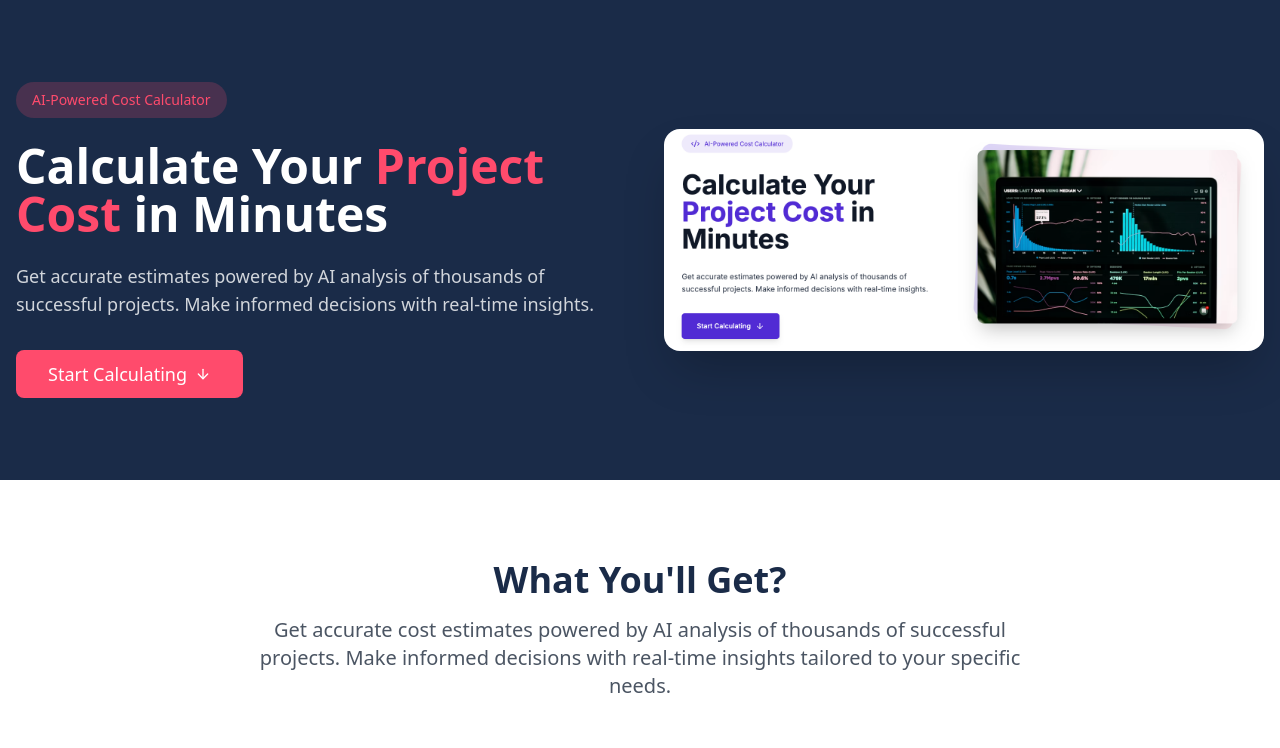
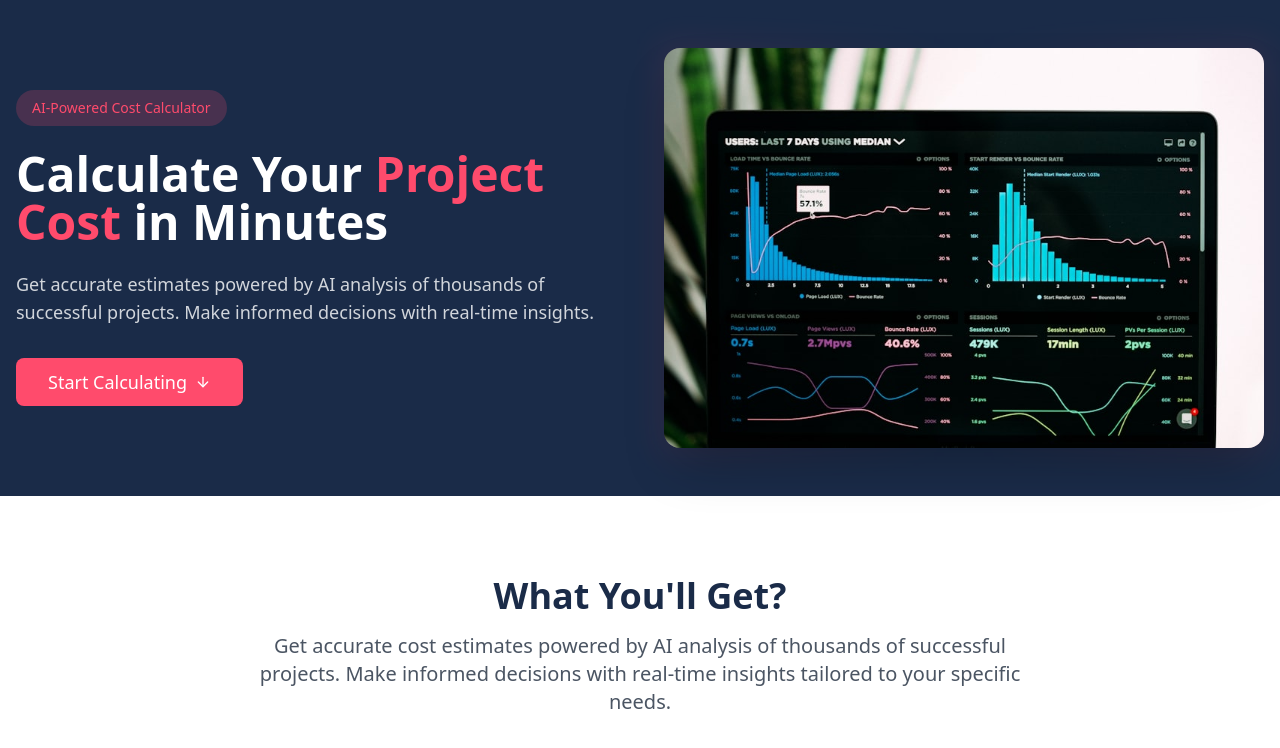
Before and after one commit to vladimirterehoff/ag-calculator, a React (Vite) app: page / in a window 1280 px wide. Shown: the top 748 px of the page. Built offline with nearby package versions, Linux system fonts and the light colour scheme.

Commit message:
Update hero image and gradient
Replaced the image in the hero section with the new one and added a special gradient effect as shown in the provided screenshot.
[skip gpt_engineer]

```diff
--- a/src/components/Hero.tsx
+++ b/src/components/Hero.tsx
@@ -31,12 +31,16 @@ export const Hero = () => {
               <ArrowDown className="w-5 h-5" />
             </Button>
           </div>
-          <div className="lg:w-1/2">
-            <img
-              src="/lovable-uploads/dc0aaeb1-ff6c-4639-b663-0af009767835.png"
-              alt="Analytics Dashboard"
-              className="w-full h-auto rounded-2xl shadow-2xl"
-            />
+          <div className="lg:w-1/2 relative">
+            <div className="relative transform hover:scale-[1.02] transition-transform duration-300">
+              <div className="absolute inset-0 bg-gradient-to-r from-pink/10 via-transparent to-pink/10 rounded-2xl" />
+              <div className="absolute -inset-1 bg-gradient-to-r from-pink/20 via-transparent to-pink/20 blur-lg opacity-50" />
+              <img
+                src="/lovable-uploads/ae207ca3-651a-43cb-a1ed-97ee59384b15.png"
+                alt="Analytics Dashboard"
+                className="relative w-full h-auto rounded-2xl shadow-2xl"
+              />
+            </div>
           </div>
         </div>
       </div>
```
Also changed, not shown: public/lovable-uploads/ae207ca3-651a-43cb-a1ed-97ee59384b15.png (added).
